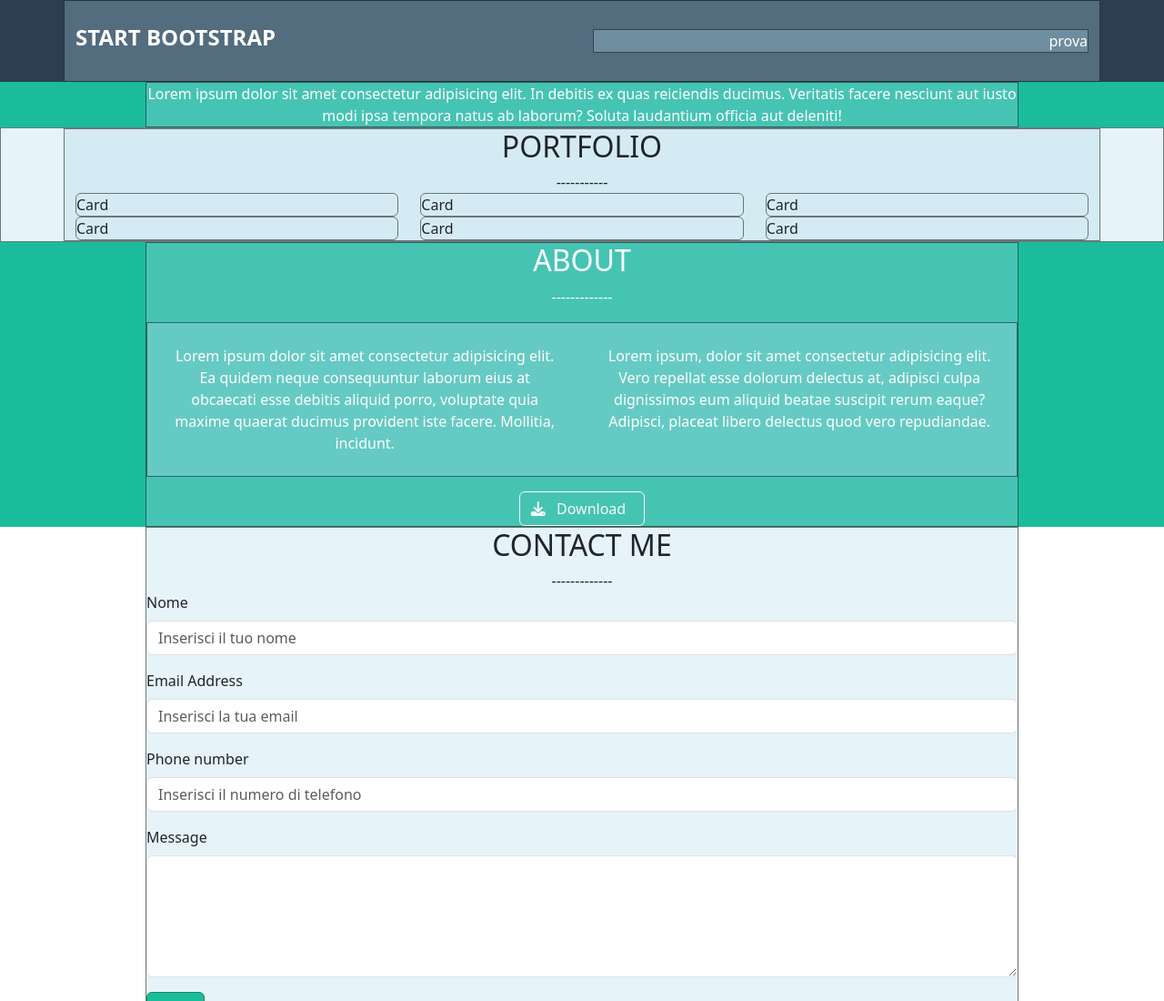
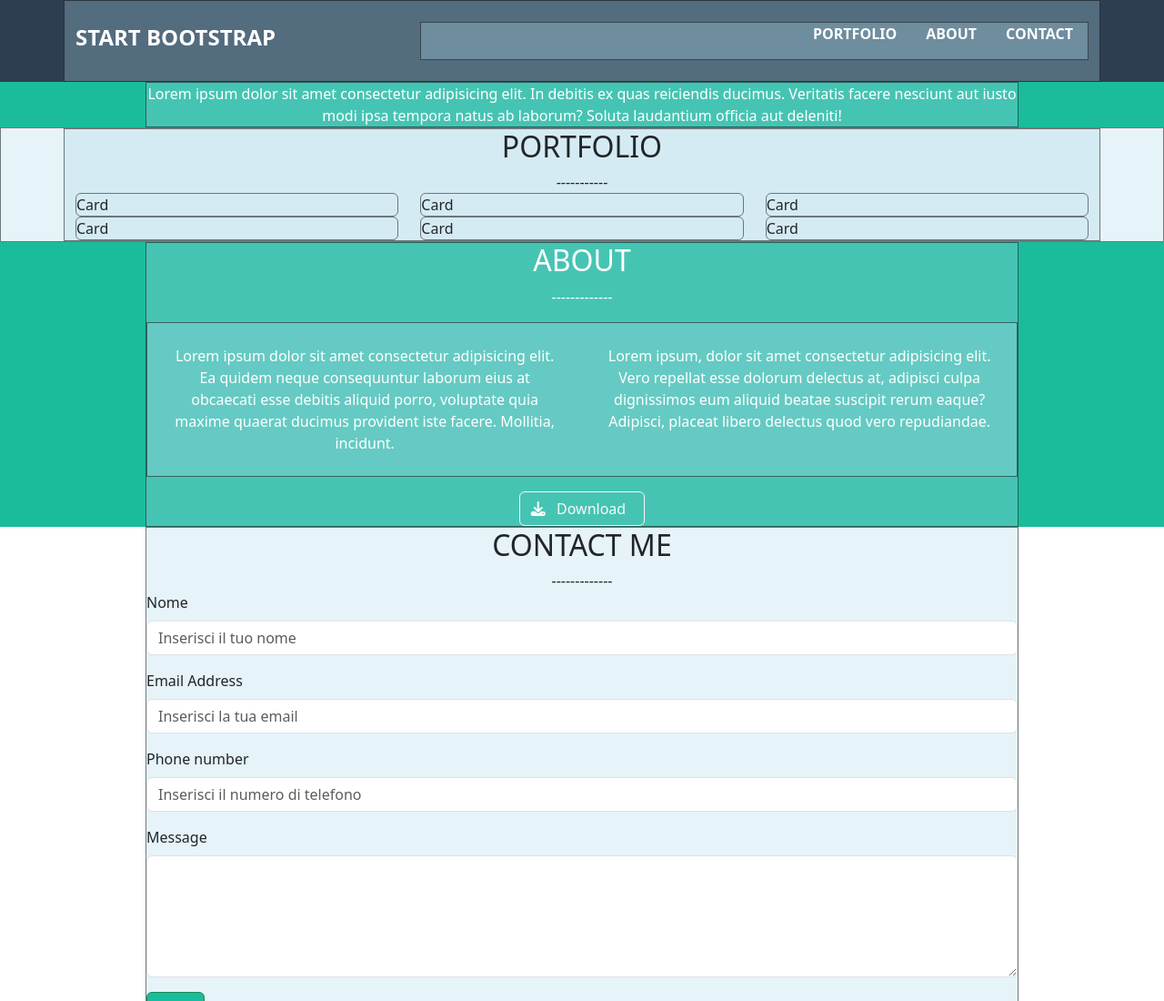
Before and after one commit to Benedettopana/html-css-bootstrap-freelancer, a plain HTML site: page index.html in a window 1280 px wide. Shown: the top 1100 px of the page at 91% size. Drawn offline with nearby package versions, Linux system fonts and the light colour scheme.

Commit message:
[edit]fine header

```diff
--- a/assets/css/style.css
+++ b/assets/css/style.css
@@ -19,6 +19,18 @@ header{
 
 header .container-md{
   height: 100%;
+}
+
+nav ul{
+  list-style: none;
+}
+
+nav ul li{
+  list-style: none;
+}
+
+nav ul li a{
+  text-decoration: none;
 }
 
 main .start-boot,
--- a/index.html
+++ b/index.html
@@ -19,20 +19,26 @@
     <div class="container-md">
       <!-- menu -->
       <div class="row h-100 text-white align-items-center ">
-        <div class="col">
-          <h4 class="text-uppercase fw-bold">Start Bootstrap</h4>
+        <div class="col-5 col-md-4">
+          <h5 class="text-uppercase fw-bold d-md-none">Start Bootstrap</h5>
+          <h4 class="text-uppercase fw-bold d-none d-md-block ">Start Bootstrap</h4>
         </div>
-        <div class="col text-end ">
+        <div class="col col-md-8 text-end ">
           <div class="hamburgher d-md-none fs-4">
-            <i class="fa-solid fa-bars"></i>
+            <i class="fa-solid fa-bars border rounded-2 border-white p-2"></i>
           </div>
-          <nav class="d-none d-md-block  debug">
-            prova
-            <!-- <ul>
-              <li></li>
-              <li></li>
-              <li></li>
-            </ul> -->
+          <nav class="d-none d-md-block text-uppercase fw-bold  debug">
+            <ul class="d-flex justify-content-end ">
+              <li class="mx-3">
+                <a class="text-white" href="#">Portfolio</a>
+              </li>
+              <li class="mx-3">
+                <a class="text-white" href="#">about</a>
+              </li>
+              <li class="mx-3">
+                <a class="text-white" href="#" >contact</a>
+              </li>
+            </ul>
           </nav>
         </div>
       </div>
```
